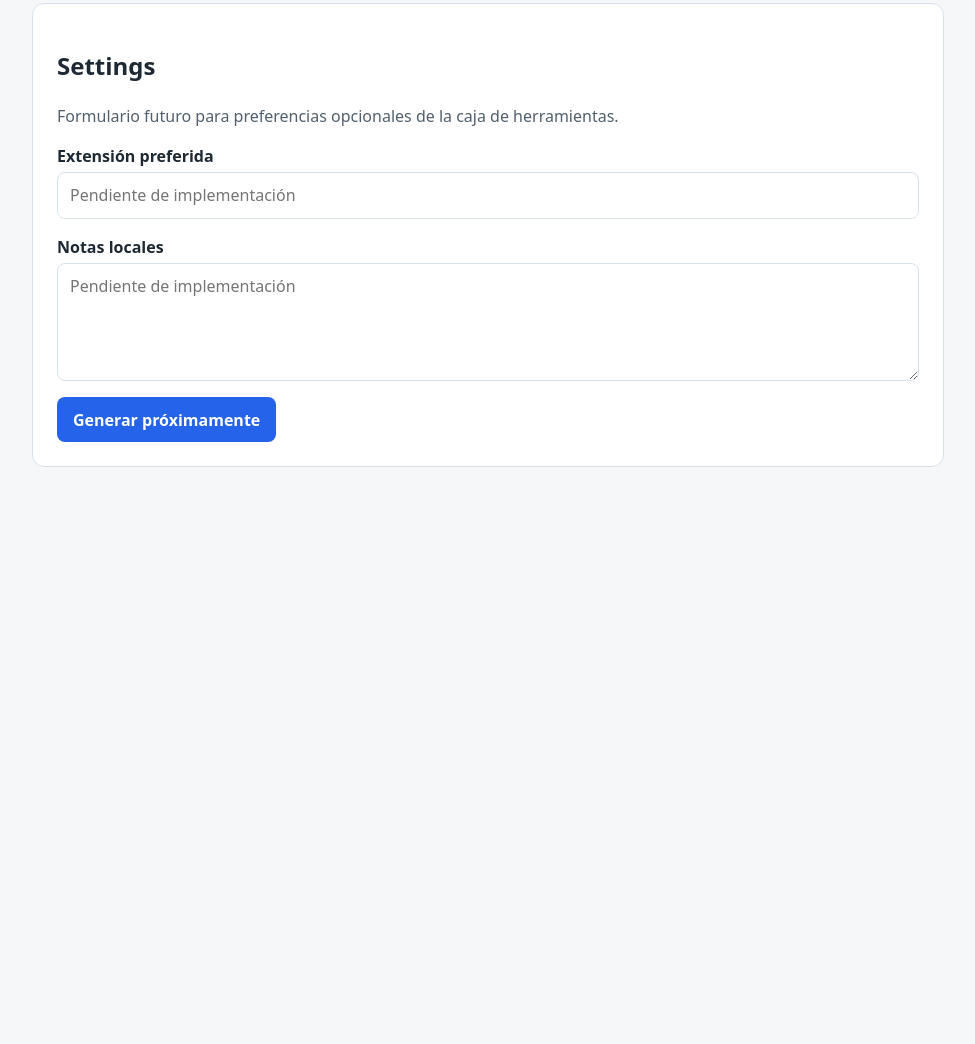
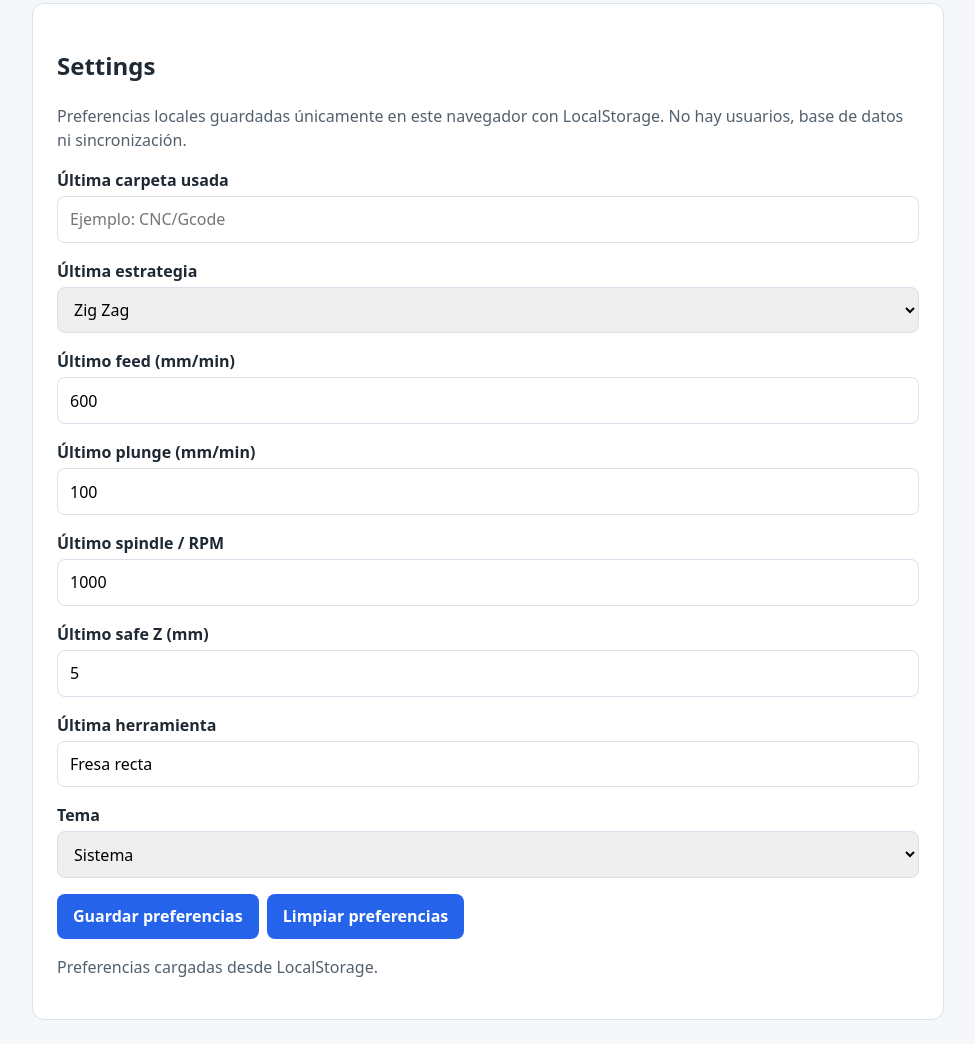
Before and after one commit to richartl/bujia-cnc, a plain HTML site: page pages/settings.html in a window 1280 px wide. Shown: the part 77-1121 px from the top of the page, without its empty margins (152-1127 px from the left). Before the commit the page ends 800 px from the top, so only its background shows below. Drawn offline with Linux system fonts and the light colour scheme.

Commit message:
Implement local settings page

```diff
--- /dev/null
+++ b/js/ui/settings-ui.js
@@ -0,0 +1,79 @@
+(function () {
+  const STORAGE_KEY = "bujia.toolbox.settings.v1";
+  const FIELD_IDS = [
+    "lastFolder",
+    "lastStrategy",
+    "lastFeed",
+    "lastPlunge",
+    "lastSpindle",
+    "lastSafeZ",
+    "lastTool",
+    "theme",
+  ];
+  const DEFAULT_SETTINGS = {
+    lastFolder: "",
+    lastStrategy: "zigzag",
+    lastFeed: "600",
+    lastPlunge: "100",
+    lastSpindle: "1000",
+    lastSafeZ: "5",
+    lastTool: "Fresa recta",
+    theme: "system",
+  };
+
+  function byId(id) {
+    return document.getElementById(id);
+  }
+
+  function readSettings() {
+    return FIELD_IDS.reduce(function (settings, id) {
+      settings[id] = byId(id).value;
+      return settings;
+    }, {});
+  }
+
+  function writeSettings(settings) {
+    window.BujiaCommon.setValues(Object.assign({}, DEFAULT_SETTINGS, settings));
+  }
+
+  function setStatus(message) {
+    window.BujiaCommon.setText("settingsStatus", message);
+  }
+
+  function loadSettings() {
+    const settings = window.BujiaStorage.loadJson(STORAGE_KEY, DEFAULT_SETTINGS);
+    writeSettings(settings);
+    setStatus("Preferencias cargadas desde LocalStorage.");
+  }
+
+  function saveSettings() {
+    const saved = window.BujiaStorage.saveJson(STORAGE_KEY, readSettings());
+    setStatus(saved ? "Preferencias guardadas localmente." : "No se pudieron guardar las preferencias.");
+  }
+
+  function resetSettings() {
+    window.BujiaStorage.saveJson(STORAGE_KEY, DEFAULT_SETTINGS);
+    writeSettings(DEFAULT_SETTINGS);
+    setStatus("Preferencias limpiadas.");
+  }
+
+  function bindEvents() {
+    byId("saveButton").addEventListener("click", saveSettings);
+    byId("resetButton").addEventListener("click", resetSettings);
+  }
+
+  function initSettingsUi() {
+    bindEvents();
+    loadSettings();
+  }
+
+  window.BujiaSettingsUi = {
+    loadSettings: loadSettings,
+    saveSettings: saveSettings,
+    resetSettings: resetSettings,
+    readSettings: readSettings,
+    initSettingsUi: initSettingsUi,
+  };
+
+  document.addEventListener("DOMContentLoaded", initSettingsUi);
+}());
--- a/pages/settings.html
+++ b/pages/settings.html
@@ -12,21 +12,69 @@
     <p><a href="../index.html">← Volver al inicio</a></p>
     <section class="card">
       <h1>Settings</h1>
-      <p class="muted">Formulario futuro para preferencias opcionales de la caja de herramientas.</p>
-      <form class="tool-form" aria-label="Formulario Settings">
+      <p class="muted">Preferencias locales guardadas únicamente en este navegador con LocalStorage. No hay usuarios, base de datos ni sincronización.</p>
+
+      <form class="tool-form" aria-label="Preferencias">
         <div class="form-field">
-          <label for="preferredExtension">Extensión preferida</label>
-          <input id="preferredExtension" name="preferredExtension" type="text" placeholder="Pendiente de implementación">
+          <label for="lastFolder">Última carpeta usada</label>
+          <input id="lastFolder" name="lastFolder" type="text" placeholder="Ejemplo: CNC/Gcode">
         </div>
+
         <div class="form-field">
-          <label for="notes">Notas locales</label>
-          <textarea id="notes" name="notes" rows="4" placeholder="Pendiente de implementación"></textarea>
+          <label for="lastStrategy">Última estrategia</label>
+          <select id="lastStrategy" name="lastStrategy">
+            <option value="zigzag">Zig Zag</option>
+            <option value="oneway">One Way</option>
+            <option value="rasterx">Raster X</option>
+            <option value="rastery">Raster Y</option>
+          </select>
         </div>
+
+        <div class="form-field">
+          <label for="lastFeed">Último feed (mm/min)</label>
+          <input id="lastFeed" name="lastFeed" type="number" value="600" step="1">
+        </div>
+
+        <div class="form-field">
+          <label for="lastPlunge">Último plunge (mm/min)</label>
+          <input id="lastPlunge" name="lastPlunge" type="number" value="100" step="1">
+        </div>
+
+        <div class="form-field">
+          <label for="lastSpindle">Último spindle / RPM</label>
+          <input id="lastSpindle" name="lastSpindle" type="number" value="1000" step="1">
+        </div>
+
+        <div class="form-field">
+          <label for="lastSafeZ">Último safe Z (mm)</label>
+          <input id="lastSafeZ" name="lastSafeZ" type="number" value="5" step="0.1">
+        </div>
+
+        <div class="form-field">
+          <label for="lastTool">Última herramienta</label>
+          <input id="lastTool" name="lastTool" type="text" value="Fresa recta">
+        </div>
+
+        <div class="form-field">
+          <label for="theme">Tema</label>
+          <select id="theme" name="theme">
+            <option value="system">Sistema</option>
+            <option value="light">Claro</option>
+            <option value="dark">Oscuro</option>
+          </select>
+        </div>
+
         <div class="form-actions">
-          <button type="button" disabled>Generar próximamente</button>
+          <button id="saveButton" type="button">Guardar preferencias</button>
+          <button id="resetButton" type="button">Limpiar preferencias</button>
         </div>
       </form>
+
+      <p id="settingsStatus" class="muted"></p>
     </section>
   </main>
+  <script src="../js/storage.js"></script>
+  <script src="../ui/common.js"></script>
+  <script src="../js/ui/settings-ui.js"></script>
 </body>
 </html>
```
Also changed, not shown: 1 other file.
